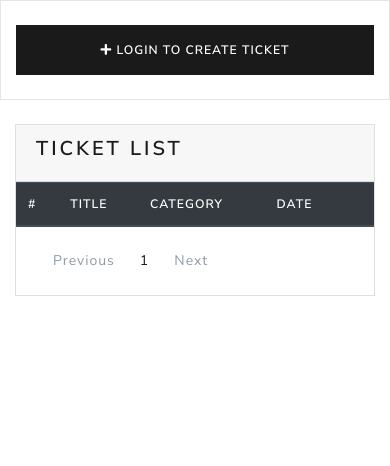
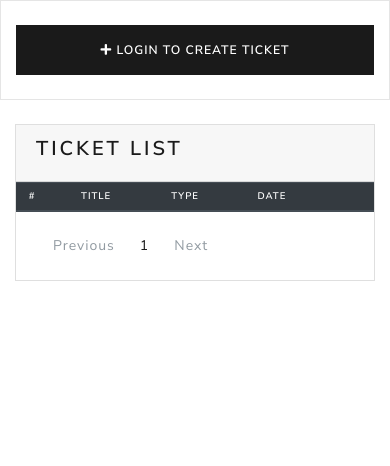
Before and after one commit to sipostudent/Bug-Issue-Tracker, a Django app: page / in a window 390 px wide. Shown: the part 37-503 px from the top of the page. Run offline with Django 3.2, Linux system fonts and the light colour scheme; data that the repository does not hold is empty; parts of the project's set-up code (start-up, migrations or seed data) failed here and were passed over; some libraries are stand-ins or nearby versions.

Commit message:
added media queries to style.css for table

```diff
--- a/static/css/style.css
+++ b/static/css/style.css
@@ -40,3 +40,21 @@ body {
 main {
     flex: 1;
 }
+
+/* media queries */
+
+@media screen and (max-width: 576px) {
+    .table-sm td {
+        font-size:  0.8rem;
+        padding: 0.4rem;
+    }
+    .table-sm th {
+        font-size: 0.6rem;
+        padding: 0.4rem 0.8rem;
+    }
+    .table-sm td a.btn {
+        padding: 0.4rem;
+        font-size: 0.5rem;
+        line-height: 1rem
+    }
+}
--- a/tickets/templates/index.html
+++ b/tickets/templates/index.html
@@ -39,7 +39,7 @@
                             <tr>
                                 <th>#</th>
                                 <th>Title</th>
-                                <th>Category</th>
+                                <th>Type</th>
                                 <th>Date</th>
                                 <th></th>
                             </tr>
```
